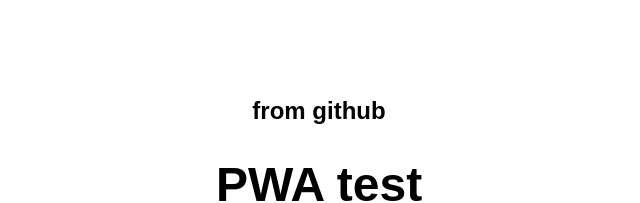
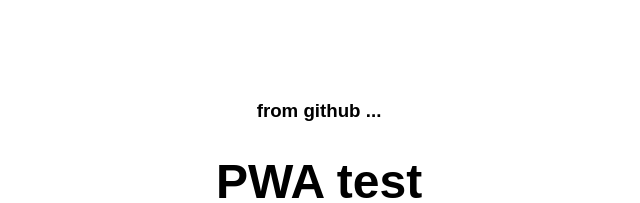
Before and after one commit to rj7shakya/pwa_example, a plain HTML site: page index.html in a window 1280 px wide. Shown: the part 222-425 px from the top of the page, without its empty margins (321-961 px from the left). Drawn offline with Linux system fonts and the light colour scheme.

Commit message:
Update index.html

```diff
--- a/index.html
+++ b/index.html
@@ -10,7 +10,7 @@
   </head>
   <body class="fullscreen">
     <div class="container">
-      <h2>from github</h2>
+      <h3>from github ... </h3>
       <h1 class="title">PWA test</h1>
       <a href="medicaid://host"> <p id="link"></p></a>
     </div>
```
